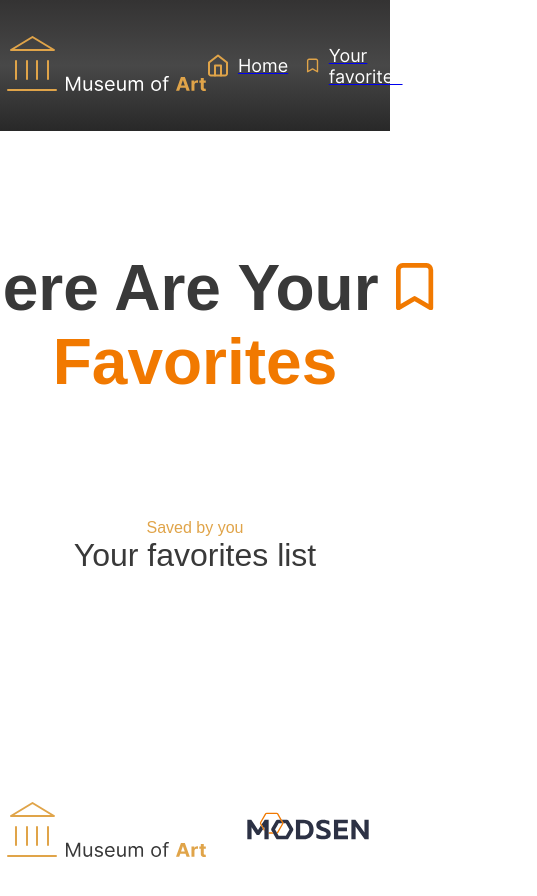
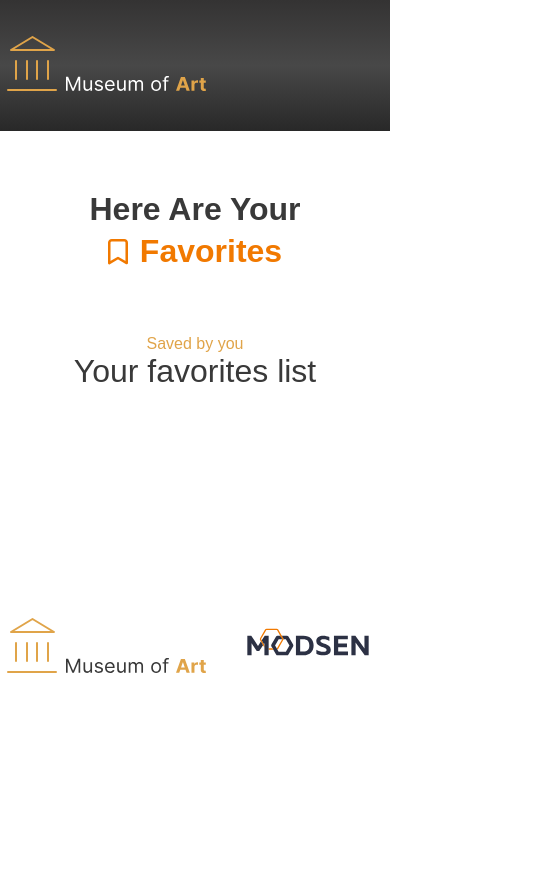
Before and after one commit to Randlliar/art-gallery, an Angular app: page /favorites in a window 390 px wide. Shown: the whole page, 537 px wide, since content can reach past the window. After the commit the page ends 844 px from the top, so only its background shows below. Built offline with nearby package versions, Linux system fonts and the light colour scheme.

Commit message:
add adaptive styles

```diff
--- a/src/app/shared/components/small-card/small-card.component.scss
+++ b/src/app/shared/components/small-card/small-card.component.scss
@@ -1,6 +1,7 @@
 .small-card {
   display: flex;
   align-items: center;
+  justify-content: center;
   padding: 23px 13px;
   width: 390px;
   height: 132px;
@@ -67,3 +68,10 @@
 
 
 }
+
+@media (max-width: 424px) {
+.small-card {
+  width: 360px;
+}
+
+}
--- a/src/app/shared/layout/header/header.component.scss
+++ b/src/app/shared/layout/header/header.component.scss
@@ -21,6 +21,7 @@ header.header {
       a {
         display: flex;
         align-items: center;
+        text-decoration: none;
       }
 
       .navigate-text {
@@ -35,6 +36,12 @@ header.header {
   }
 }
 
-@media (max-width: 1024px) {
-
+@media (max-width: 510px) {
+  header.header {
+    .container {
+      .navigate {
+        display: none;
+      }
+    }
+  }
 }
--- a/src/app/views/art/details/details.component.scss
+++ b/src/app/views/art/details/details.component.scss
@@ -1,5 +1,6 @@
 .details {
   margin: 120px 0;
+
   .container {
     display: flex;
     gap: 80px;
@@ -75,3 +76,41 @@
     }
   }
 }
+
+@media (max-width: 1300px) {
+.details {
+  .container {
+    .details-image {
+      margin: 0 40px;
+      background-size: cover;
+    }
+  }
+}
+}
+
+@media (max-width: 1023px) {
+  .details {
+    .container {
+      gap: 30px;
+    }
+  }
+}
+
+@media (max-width: 767px) {
+  .details {
+    .container {
+      gap: 30px;
+      flex-direction: column;
+      justify-content: center;
+      align-items: center;
+
+      .details-image {
+        width: 95%;
+      }
+
+      .details-text {
+        margin: 0 10px;
+      }
+    }
+  }
+}
--- a/src/app/views/art/favorites/favorites.component.scss
+++ b/src/app/views/art/favorites/favorites.component.scss
@@ -10,11 +10,41 @@
       color: rgb(57, 57, 57);
       font-size: 64px;
       font-weight: 700;
-      width: 684px;
+      width: 475px;
       margin: 120px 0;
+
 
       span {
         color: rgb(241, 121, 0);
+        display: flex;
+        justify-content: center;
+        align-items: center;
+        gap: 24px;
+      }
+    }
+
+    @media (max-width: 767px) {
+      .favorites-main-title {
+        font-size: 32px;
+        margin: 60px 0;
+        max-width: 425px;
+
+        span {
+          gap: 12px;
+          svg {
+            width: 20px;
+          }
+        }
+      }
+
+      .small-cards {
+        width: 390px;
+      }
+    }
+
+    @media (max-width: 424px) {
+      .small-cards {
+        width: 360px;
       }
     }
 
@@ -35,7 +65,7 @@
       flex-wrap: wrap;
       gap: 16px;
       margin-bottom: 152px;
+      justify-content: center;
     }
-
   }
 }
--- a/src/app/views/main/main.component.scss
+++ b/src/app/views/main/main.component.scss
@@ -5,6 +5,7 @@
     display: flex;
     align-items: center;
     justify-content: center;
+    overflow-x: hidden;
     flex-direction: column;
 
     h1 {
@@ -187,3 +188,20 @@
     }
   }
 }
+
+@media (max-width: 424px) {
+  .main {
+    .container {
+      .main-title {
+        font-size: 36px;
+        line-height: normal;
+      }
+
+      .main-search {
+        input {
+          width: 350px;
+        }
+      }
+    }
+  }
+}
```
